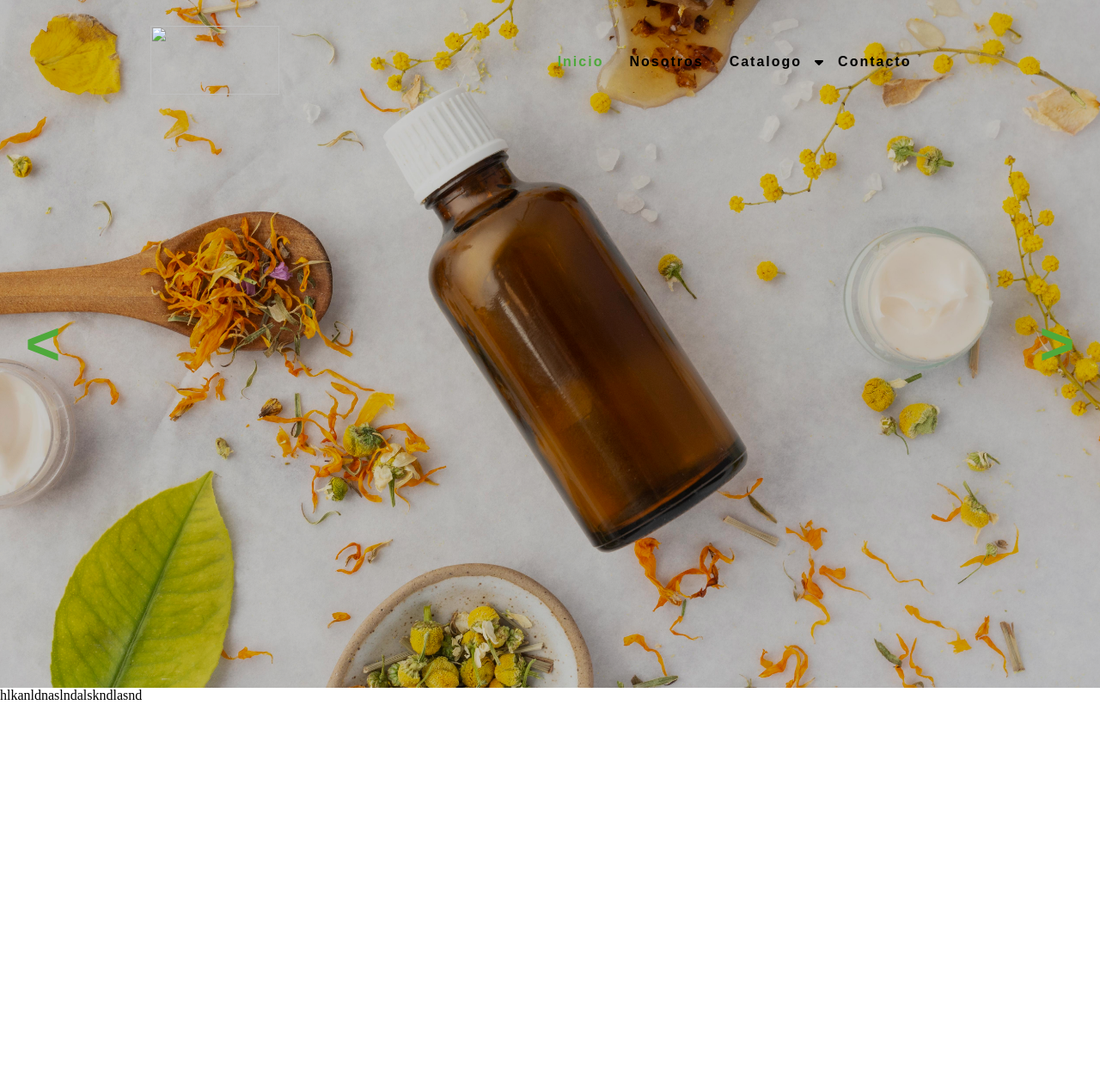
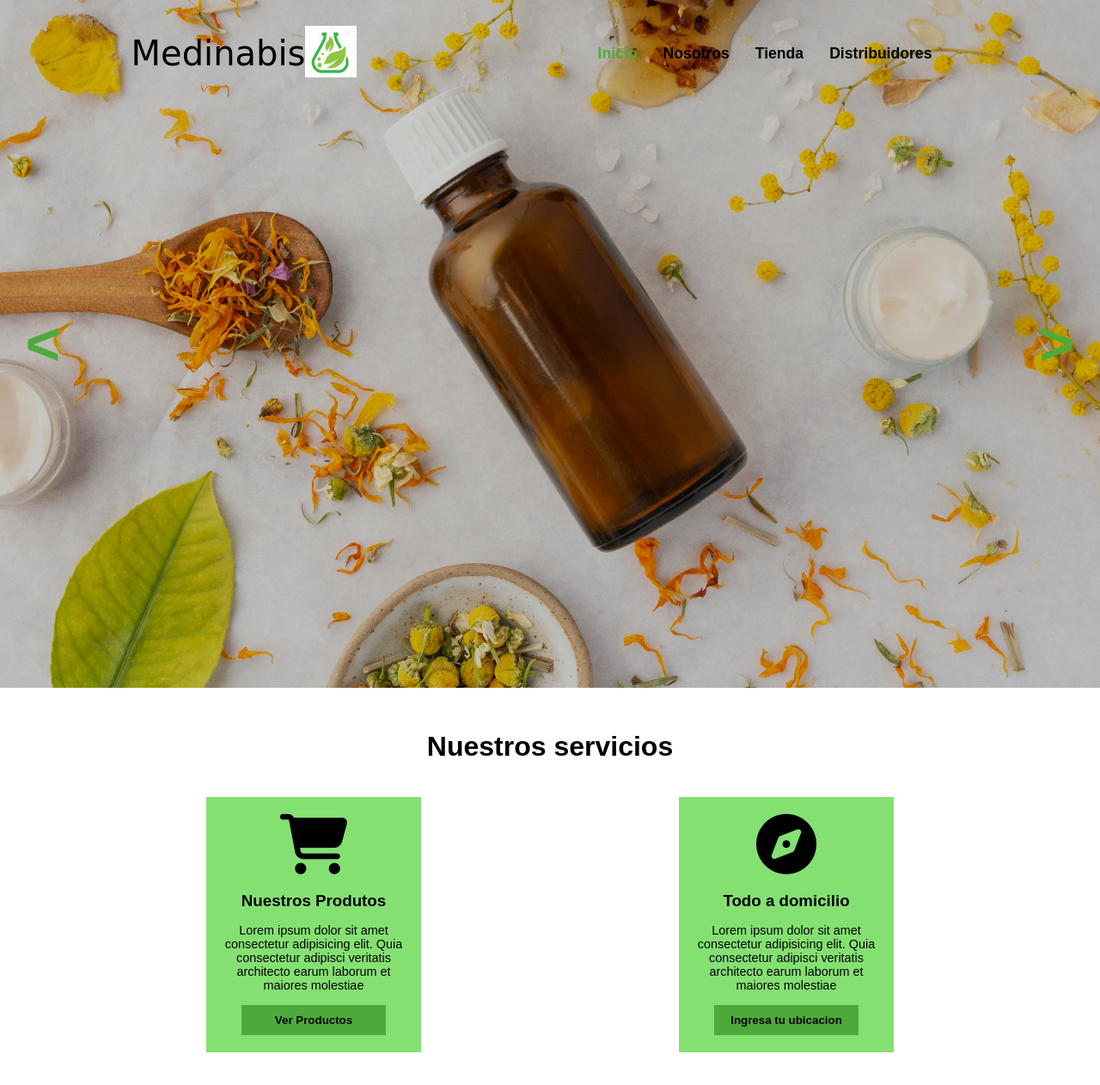
Before and after one commit to cris629/Medinabis, a plain HTML site: page index.html in a window 1280 px wide. Shown: the whole page at 86% size. Before the commit the page ends 818 px from the top, so only its background shows below. Drawn offline with Linux system fonts and the light colour scheme.

Commit message:
Mejorando la pagina de inicio

```diff
--- a/css/homepage/homepage.css
+++ b/css/homepage/homepage.css
@@ -3,9 +3,12 @@
     padding: 0;
     box-sizing: border-box;
     text-decoration: none;
+    font-family: 'Montserrat', sans-serif;
 }
 
 @import url('https://fonts.googleapis.com/css2?family=Montserrat:ital,wght@0,100;0,200;0,300;0,400;0,500;0,600;0,700;0,800;0,900;1,100;1,200;1,300;1,400;1,500;1,600;1,700;1,800;1,900&display=swap');
+
+@import url('https://fonts.googleapis.com/css2?family=Macondo&display=swap');
 
 header {
     position: fixed;
@@ -15,15 +18,26 @@ header {
     display: flex;
     justify-content: space-around;
     transition: 0.7s;
-    padding: 30px 20px;
+    padding: 20px 20px;
     z-index: 100;
     font-family: 'Montserrat', sans-serif;
-    letter-spacing: 2px;
+  }
+
+  .navLogos{
+    display:flex;
+    justify-content: flex-start;
+    align-items: center;
+    margin: 10px 0px;
+  }
+
+  .navLogos p {
+    font-size: 40px;
+    font-family: 'Macondo', cursive;
   }
 
   header.abajo {
     background-color: #f5f5f5;
-    padding: 15px 20px;
+    padding: 0px 20px;
   }
 
   nav{
@@ -45,6 +59,7 @@ header {
     height: 100%;
     list-style: none;
     display:flex;
+    font-size: 1.1rem;
     align-items: center;
   }
 
@@ -69,32 +84,6 @@ header {
     text-decoration: none;
   }
 
-  nav > ul > li > ul {
-    position: absolute;
-    list-style: none;
-    top: 90px;
-    width: 200px;
-    background-color: var(--bg-color);
-    padding: 20px;
-    visibility: hidden;
-    transition: all 0.3s;
-  }
-
-  nav > ul > li > ul > li {
-    margin-bottom: 20px;
-    color: #000;
-    cursor: pointer;
-  }
-
-  nav > ul > li > ul > li > a {
-    color: #000;
-    cursor: pointer;
-    text-decoration: none;
-  }
-
-  nav > ul > li > ul > li > a:hover {
-    color: var(--primary-color);
-  }
 
   #check{
     display: none;
@@ -199,3 +188,54 @@ header {
     rgba(2, 0, 36, 0) 255%
   );
 }
+
+
+/* -------- services ------*/
+
+#services {
+  width: 100%;
+  margin: 50px 0;
+  text-align: center;
+}
+
+#services h2{
+  font-size: 2rem;
+  margin: 40px;
+}
+
+.servicesContainer{
+  width: 90%;
+  max-width: 1100px;
+  margin: 0 auto;
+  display:  flex;
+  justify-content: space-around;
+}
+
+.serviceCard{
+  max-width: 250px;
+  text-align: center;
+  background-color: var(--secondary-color);
+  padding: 20px;
+}
+
+.cardTittle i{
+  font-size: 70px;
+  padding-bottom: 20px;
+}
+
+.cardContent {
+  margin-top: 15px;
+}
+
+.cardContent p {
+  font-size: 0.9rem;
+  margin-bottom: 15px;
+}
+
+.cardContent button{
+  width: 80%;
+  background-color: var(--primary-color);
+  border: none;
+  padding: 10px;
+  font-weight: 600;
+}
--- a/css/index.css
+++ b/css/index.css
@@ -2,4 +2,5 @@
     --primary-color: #4ea93b;
     --h1-size: 2rem;
     --bg-color: #f8f8f8;
+    --secondary-color : #85e072;
 }
--- a/index.html
+++ b/index.html
@@ -16,23 +16,17 @@
     </head>
     <body>
         <header>
-            <a href="/Ramones" class="logo"><img src="./assets/logo final.png"
-                    height="80" width="150" alt=""></a>
+            <div class="navLogos">
+                <p>Medinabis</p>
+                <a href="#" class="logo"><img src="./assets/images/Capture.PNG"
+                        height="60" width="60" alt=""></a>
+            </div>
             <nav>
                 <ul id="navUl">
-                    <li><a class="active" href="/Ramones">Inicio</a></li>
-                    <li><a href="SobreNosotros.html">Nosotros</a></li>
-                    <li><a>Catalogo </a><i class="fas fa-caret-down"></i>
-                        <ul id="drop">
-                            <li><a href="categorias/alcancias.html">Alcancias</a>
-                            </li>
-                            <li><a href="categorias/materitas.html">Materas</a></li>
-                            <li><a href="categorias/bolsos.html">Bolsos</a></li>
-                            <li><a href="categorias/arte_rustico.html">Arte
-                                    Rustico</a></li>
-                        </ul>
-                    </li>
-                    <li><a href="contactUs.html">Contacto</a></li>
+                    <li><a class="active" href="#">Inicio</a></li>
+                    <li><a href="#">Nosotros</a></li>
+                    <li><a>Tienda</a></li>
+                    <li><a href="contactUs.html">Distribuidores</a></li>
                 </ul>
                 <input type="checkbox" id="check">
                 <label for="check" class="checkbtn">
@@ -87,7 +81,33 @@
             </div>
         </section>
 
-        <section>hlkanldnaslndalskndlasnd</section>
+        <section id="services">
+            <h2>Nuestros servicios</h2>
+            <div class="servicesContainer">
+                <div class="serviceCard">
+                    <div class="cardTittle">
+                        <i class="fas fa-shopping-cart"></i>
+                        <h3>Nuestros Produtos</h3>
+                    </div>
+                    <div class="cardContent">
+                        <p>Lorem ipsum dolor sit amet consectetur adipisicing elit. Quia consectetur adipisci veritatis architecto earum laborum et maiores molestiae</p>
+                        <button>Ver Productos</button>
+                    </div>
+                </div>
+
+                <div class="serviceCard">
+                    <div class="cardTittle">
+                        <i class="fas fa-compass"></i>
+                        <h3>Todo a domicilio</h3>
+                    </div>
+                    <div class="cardContent">
+                        <p>Lorem ipsum dolor sit amet consectetur adipisicing elit. Quia consectetur adipisci veritatis architecto earum laborum et maiores molestiae</p>
+                        <button>Ingresa tu ubicacion</button>
+                    </div>
+                </div>
+
+            </div>
+        </section>
 
         <script src="./js/slider.js"></script>
         <script src="./js/navbar.js"></script>
```
Also changed, not shown: assets/images/Capture.PNG (added).
